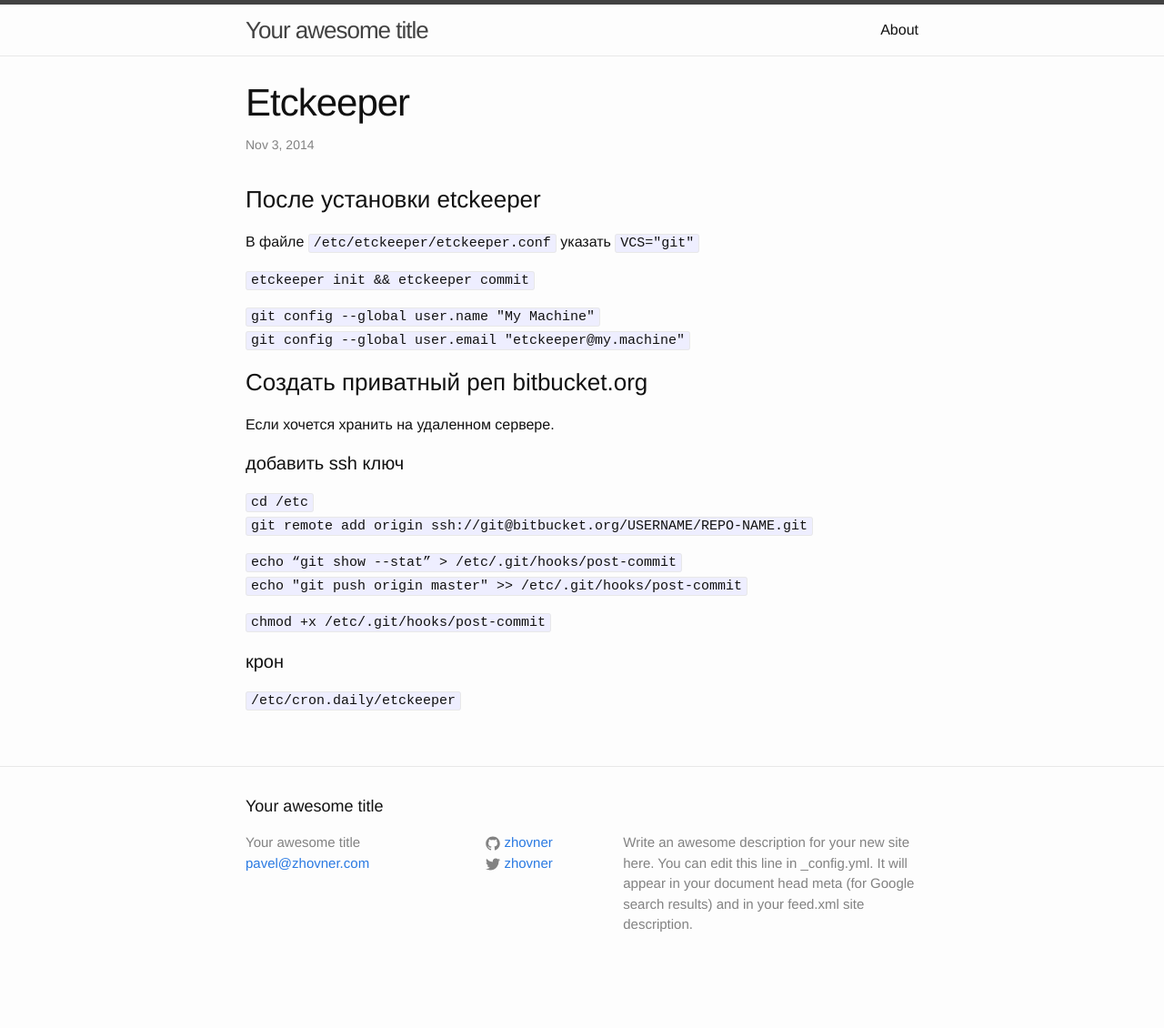
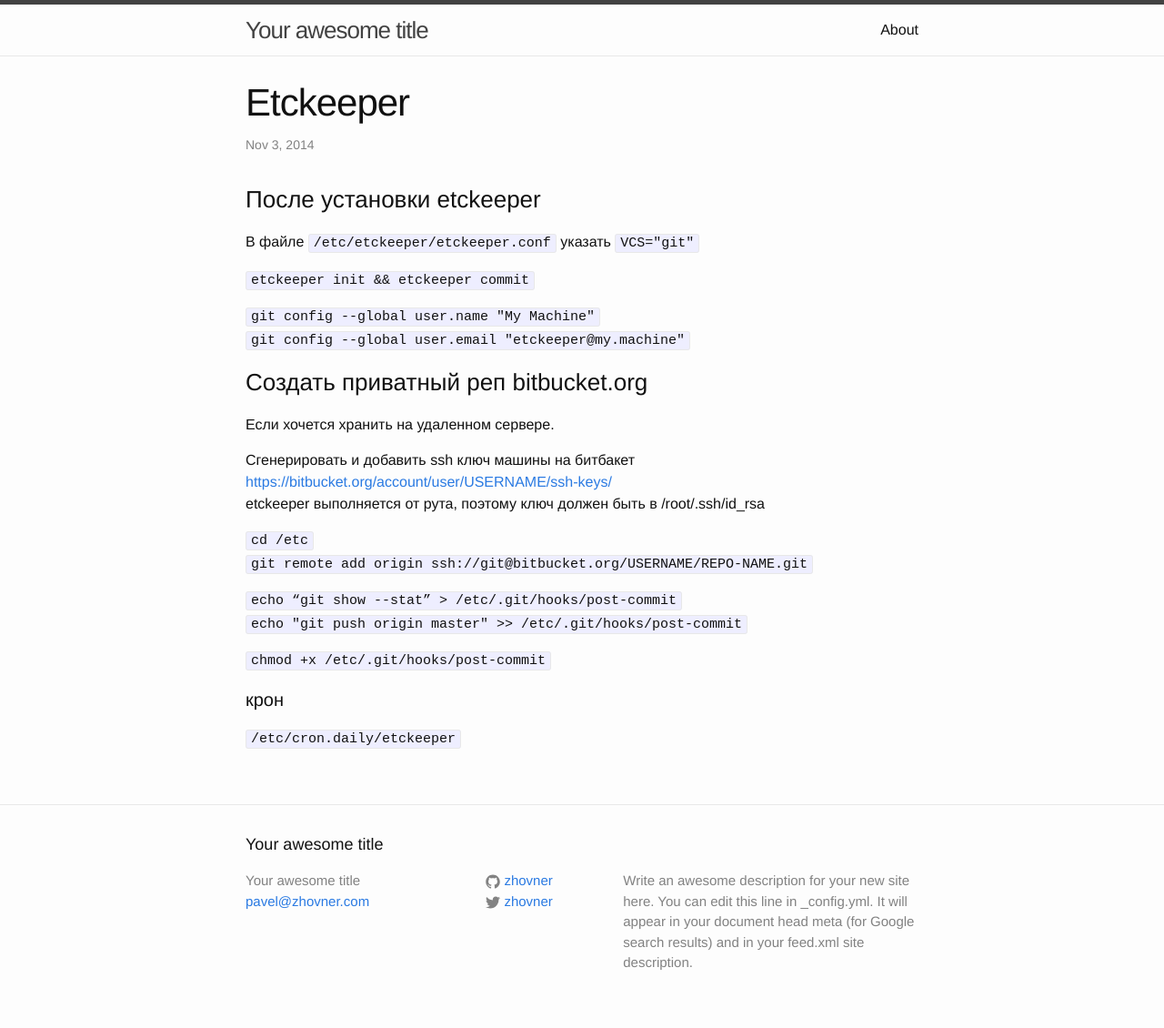
Before and after one commit to zhovner/zhovner.github.com, a Jekyll site: the page built from _posts/2014-11-03-etckeeper.markdown, in a window 1280 px wide. Shown: the whole page at 91% size. Built offline with Jekyll 4.4.1, drawn with Linux system fonts in a browser that asks for light colours; before the commit the page ends 1088 px from its top, so only the background shows below that.

Commit message:
etckeeper

```diff
--- a/_posts/2014-11-03-etckeeper.markdown
+++ b/_posts/2014-11-03-etckeeper.markdown
@@ -18,7 +18,9 @@ title:
 ### Создать приватный реп bitbucket.org
 Если хочется хранить на удаленном сервере.
 
-#### добавить ssh ключ
+Сгенерировать и добавить ssh ключ машины на битбакет [https://bitbucket.org/account/user/USERNAME/ssh-keys/](https://bitbucket.org/account/user/USERNAME/ssh-keys/)
+etckeeper выполняется от рута, поэтому ключ должен быть в /root/.ssh/id_rsa
+
 `cd /etc`
 `git remote add origin ssh://git@bitbucket.org/USERNAME/REPO-NAME.git`
 
```
